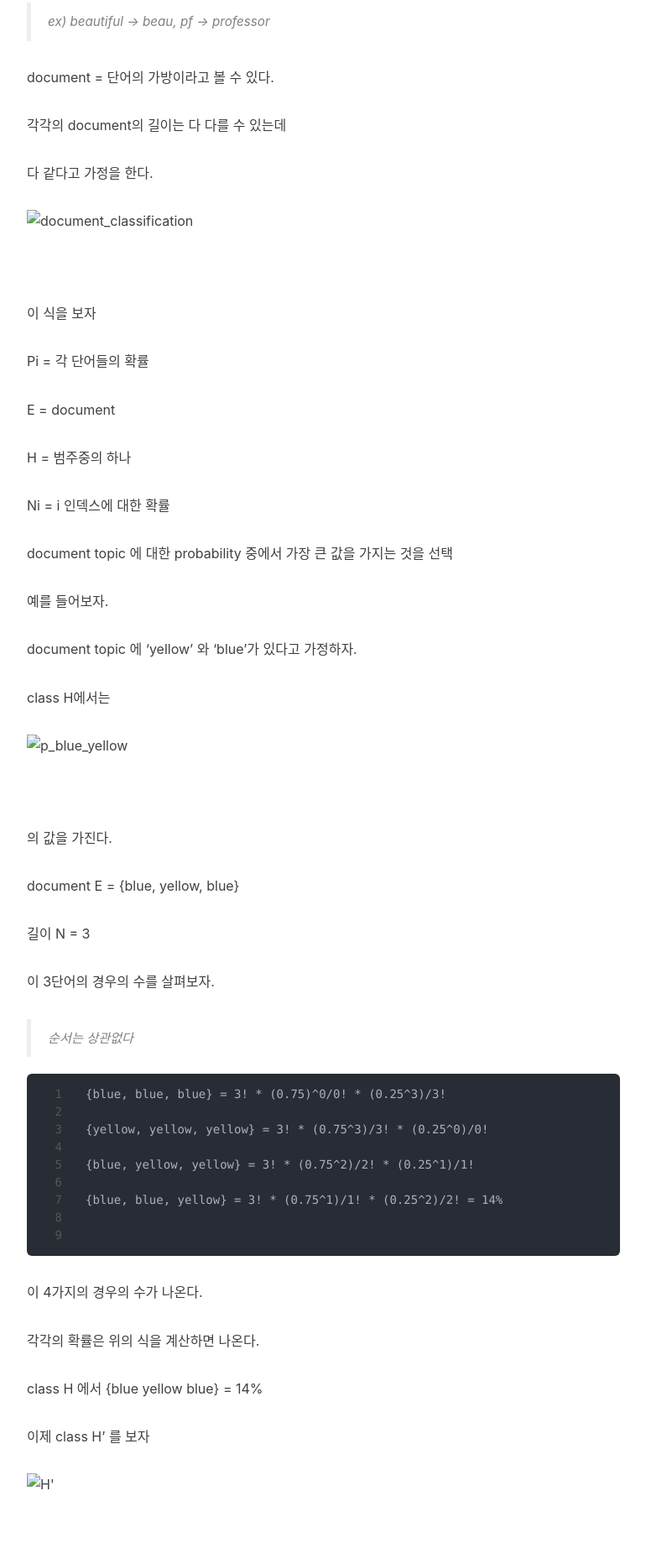
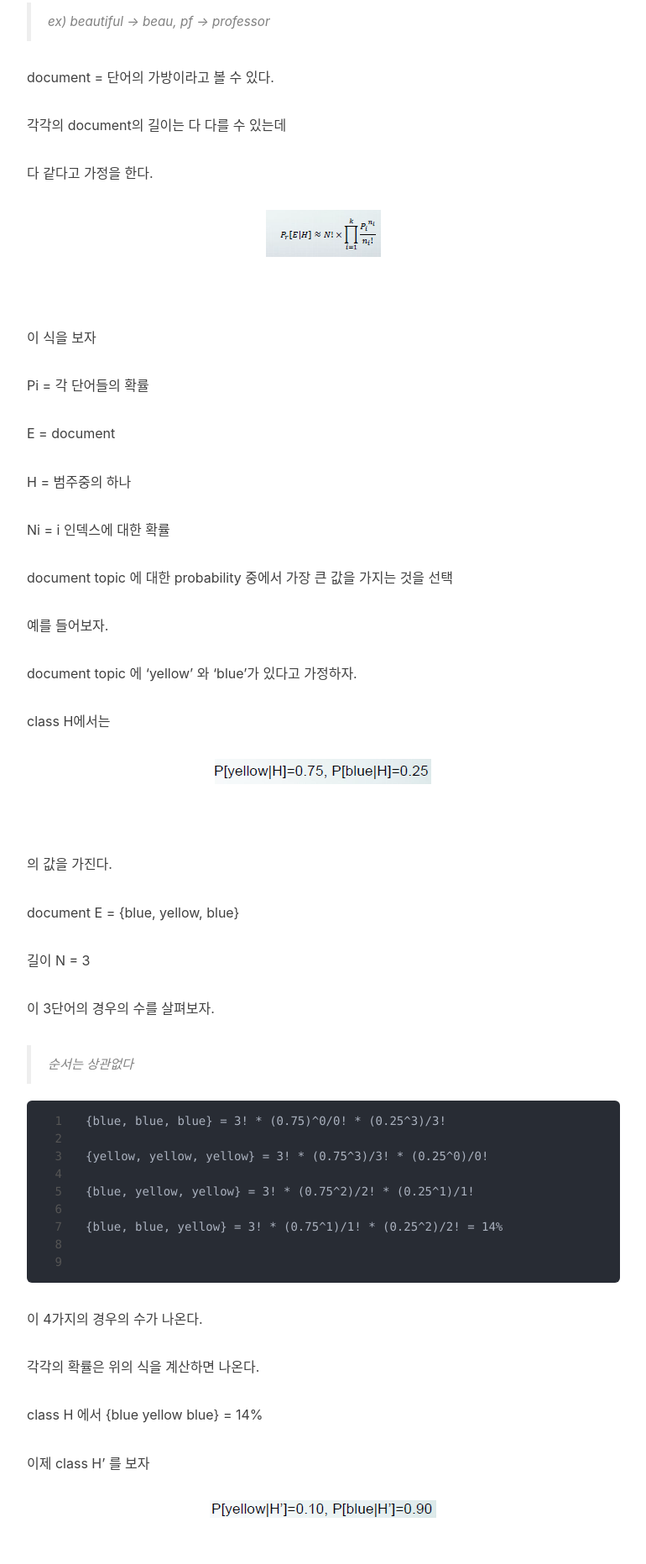
Before and after one commit to damin8/damin8.github.io, a Jekyll site: the page built from _posts/Data_mining/2019-09-24-Document_Classification_And_ZeroR.md, in a window 1280 px wide. Shown: the part 972-2835 px from the top of the page at 84% size, without its empty margins (233-1003 px from the left). Built offline with Jekyll 4.4.1, drawn with Linux system fonts in a browser that asks for light colours; nearby versions of some CDN libraries; comment, search, counter and statistics services are not loaded.

Commit message:
Update 2019-09-24-Document_Classification_And_ZeroR.md

```diff
--- a/_posts/Data_mining/2019-09-24-Document_Classification_And_ZeroR.md
+++ b/_posts/Data_mining/2019-09-24-Document_Classification_And_ZeroR.md
@@ -30,7 +30,7 @@ document = 단어의 가방이라고 볼 수 있다.
 
 다 같다고 가정을 한다.
 
-![document_classification](./img/document_classification.PNG) <br>
+![document_classification](/img/in-post/Data_mining/document_classification.PNG) <br>
 
 이 식을 보자
 
@@ -50,7 +50,7 @@ document topic 에 'yellow' 와 'blue'가 있다고 가정하자.
 
 class H에서는
 
-![p_blue_yellow](./img/p_blue_yellow.PNG) <br>
+![p_blue_yellow](/img/in-post/Data_mining/p_blue_yellow.PNG) <br>
 
 의 값을 가진다.
 
@@ -82,7 +82,7 @@ class H 에서 {blue yellow blue} = 14%
 
 이제 class H' 를 보자
 
-![H'](./img/H'.PNG) <br>
+![H'](/img/in-post/Data_mining/H'.PNG) <br>
 
 ~~~
 
```
